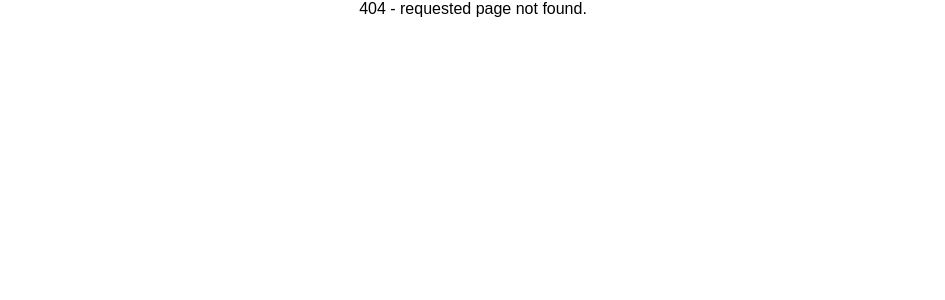
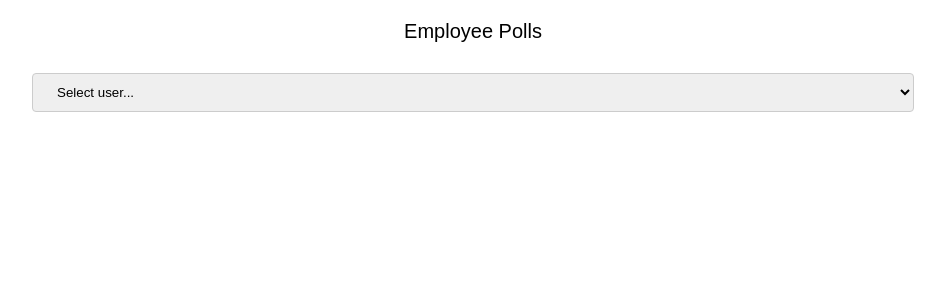
Before and after one commit to Ellucy/epolls, a React (Create React App) app: page /questions/1 in a window 1280 px wide. Before the commit this address had no page. Shown: the top 300 px of the page, without its empty margins (167-1112 px from the left). Built offline with nearby package versions, Linux system fonts and the light colour scheme.

Commit message:
Add auth check in NotFound

```diff
--- a/src/components/App.js
+++ b/src/components/App.js
@@ -1,6 +1,6 @@
 import { connect } from 'react-redux';
 import { useEffect } from "react";
-import { useLocation, useParams, Routes, Route } from 'react-router-dom';
+import { useLocation, Routes, Route } from 'react-router-dom';
 import '../App.css';
 import Leaderboard from './Leaderboard';
 import Home from './Home';
--- a/src/components/NotFound.js
+++ b/src/components/NotFound.js
@@ -1,5 +1,18 @@
+import { useLocation, Routes, Route } from 'react-router-dom';
+import WithAuthCheck from './WithAuthCheck';
+import TopBar from './TopBar';
+
+
 function NotFound() {
-    return <div>404 - requested page not found.</div>;
+    const { state } = useLocation();
+    const userId = state?.userId;
+
+    return (
+        <WithAuthCheck>
+            <TopBar userId={userId} />
+            <div>404 - Requested page not found</div>
+        </WithAuthCheck>
+    );
 }
 
 export default NotFound;
--- a/src/components/Poll.js
+++ b/src/components/Poll.js
@@ -1,7 +1,7 @@
 import { connect } from 'react-redux';
 import { useEffect, useState } from "react";
 import { useParams } from 'react-router-dom';
-import WithAuthCheck from './WithAuthCheck'
+import WithAuthCheck from './WithAuthCheck';
 import TopBar from './TopBar';
 import { saveQuestionAnswer } from '../actions/calls';
 import NotFound from './NotFound';
```
